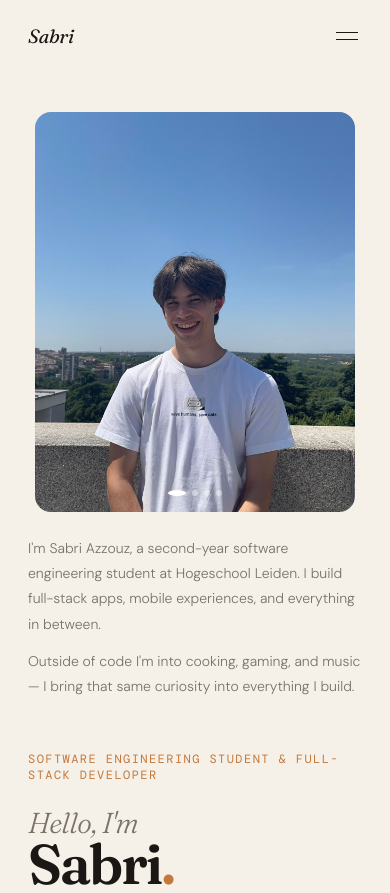
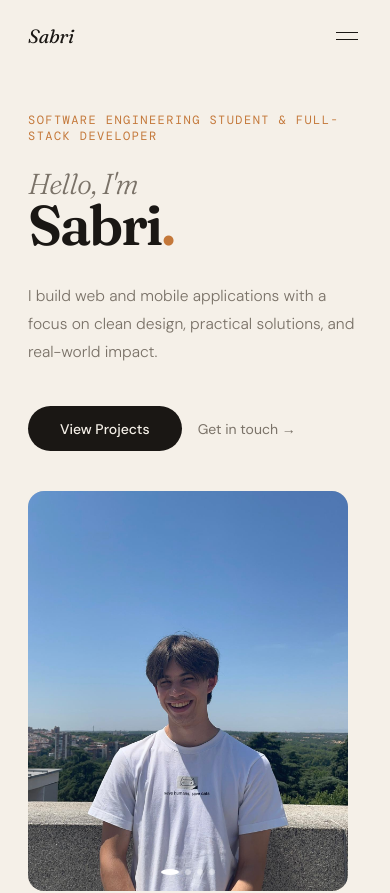
Before and after one commit to SabriAz/portfolio, a Vue app: page / in a window 390 px wide. Shown: the top 893 px of the page. Built offline with nearby package versions, Linux system fonts and the light colour scheme; a web font is replaced by a local one.

Commit message:
feat: Fixed hero-section (mobile)

```diff
--- a/src/components/HeroSection.vue
+++ b/src/components/HeroSection.vue
@@ -292,11 +292,6 @@ h1 {
     padding: 0 1.75rem;
   }
 
-  .hero-right {
-    order: -1;
-    align-items: center;
-  }
-
   .slider {
     max-width: 320px;
     width: 100%;
```
